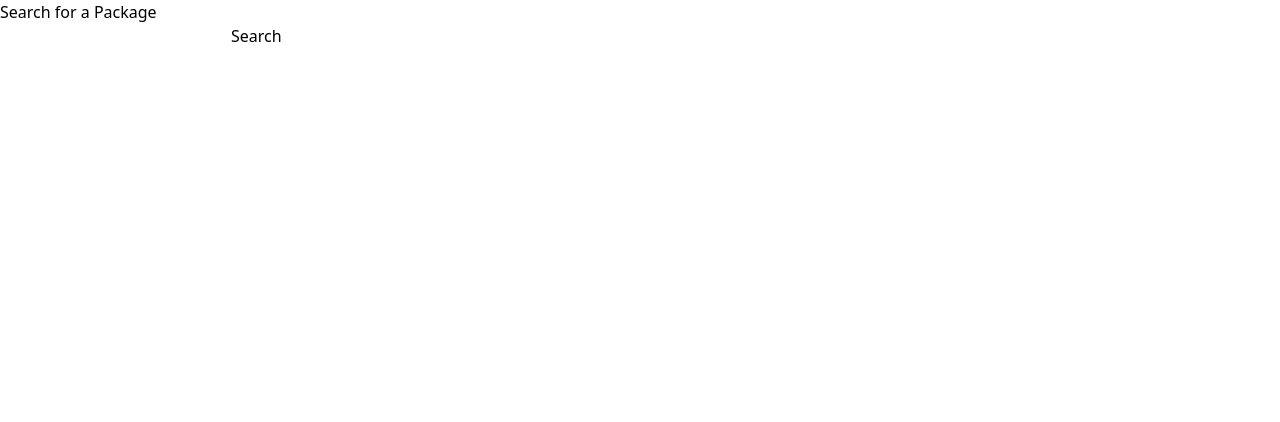
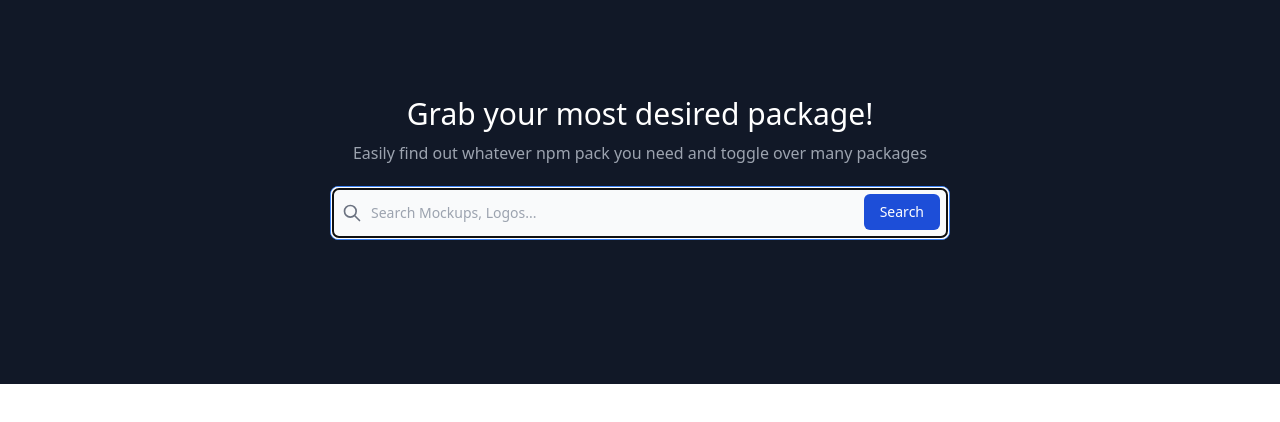
Before and after one commit to aliatayee/npm-packs, a React (Create React App) app: page / in a window 1280 px wide. Shown: the top 422 px of the page. Built offline with nearby package versions, Linux system fonts and the light colour scheme.

Commit message:
Updated layout designs

```diff
--- a/src/components/App.jsx
+++ b/src/components/App.jsx
@@ -1,12 +1,10 @@
 import { Provider } from "react-redux"
 import { store } from "../state"
-import React from 'react'
 import RepositoriesList from "./RepositoriesList";
 
 const App = () => {
     return ( <Provider store={store}>
     <div>
-        <h1>Search for a Package</h1>
         <RepositoriesList />
     </div>
     </Provider>
--- a/src/components/RepositoriesList.tsx
+++ b/src/components/RepositoriesList.tsx
@@ -1,28 +1,62 @@
 import React from 'react';
-import { useState } from 'react';
+import { useState, useRef, useEffect } from 'react';
 import { useActions } from '../hooks/useActions';
 import { useTypedSelector } from '../hooks/useTypedSelector';
 
 const RepositoriesList: React.FC = () => {
     const [term, setTerm] = useState('');
-    const { searchRepositories} = useActions();
-    const {data, error, loading} = useTypedSelector((state) => state.repositories)
-    console.log(data);
+    const { searchRepositories } = useActions();
+    const inputRef = useRef<HTMLInputElement | null>(null)
+    const { data, error, loading } = useTypedSelector((state) => state.repositories)
+    useEffect(() => {
+        if (inputRef.current) {
+            inputRef.current.focus()
+        }
+    }, [])
     const onSubmit = (event: React.FormEvent<HTMLFormElement>) => {
         event.preventDefault();
         searchRepositories(term);
     }
     return (
         <div>
-        <form action="" onSubmit={onSubmit}>
-            <input type="text" value={term} onChange={e => setTerm(e.target.value)} />
-            <button>Search</button>
+            <section className="text-gray-400 body-font bg-gray-900">
+                <div className="container px-5 py-24 mx-auto">
+                    <div className="flex flex-wrap w-full mb-20 flex-col items-center text-center">
+                        <h1 className="sm:text-3xl text-2xl font-medium title-font mb-2 text-white">Grab your most desired package!</h1>
+                        <p className="lg:w-1/2 w-full leading-relaxed text-opacity-80">Easily find out whatever npm pack you need and toggle over many packages</p>
+                        <form onSubmit={onSubmit} className="lg:w-1/2 mt-5">
+                            <label htmlFor="default-search" className="mb-2 text-sm font-medium text-gray-900 sr-only dark:text-gray-300">Search</label>
+                            <div className="relative">
+                                <div className="flex absolute inset-y-0 left-0 items-center pl-3 pointer-events-none">
+                                    <svg aria-hidden="true" className="w-5 h-5 text-gray-500 dark:text-gray-400" fill="none" stroke="currentColor" viewBox="0 0 24 24" xmlns="http://www.w3.org/2000/svg"><path stroke-linecap="round" stroke-linejoin="round" stroke-width="2" d="M21 21l-6-6m2-5a7 7 0 11-14 0 7 7 0 0114 0z"></path></svg>
+                                </div>
+                                <input type="search" ref={inputRef} value={term} onChange={e => setTerm(e.target.value)} id="default-search" className="block p-4 pl-10 w-full text-sm text-gray-900 bg-gray-50 rounded-lg border border-gray-300 focus:ring-blue-500 focus:border-blue-500 dark:bg-gray-700 dark:border-gray-600 dark:placeholder-gray-400 dark:text-white dark:focus:ring-blue-500 dark:focus:border-blue-500" placeholder="Search Mockups, Logos..." required />
+                                <button type="submit" className="text-white absolute right-2.5 bottom-2.5 bg-blue-700 hover:bg-blue-800 focus:ring-4 focus:outline-none focus:ring-blue-300 font-medium rounded-md text-sm px-4 py-2 dark:bg-blue-600 dark:hover:bg-blue-700 dark:focus:ring-blue-800">Search</button>
+                            </div>
                         </form>
+
                         {error && <h3>{error}</h3>}
                         {loading && <h3>Loading...</h3>}
-        <ul>
-        {!error && !loading && data.map((name)=> <li key={name}>{name}</li>)}
-        </ul>
+                    </div>
+                    <div className="flex flex-wrap -m-4">
+                        {!error && !loading && data.map((name) =>
+                            <div className="xl:w-1/3 md:w-1/2 p-4 shadow-inner shadow-md">
+                                <div className="border border-gray-700 border-opacity-75 p-6 rounded-lg">
+                                    <div className="w-10 h-10 inline-flex items-center justify-center rounded-full bg-gray-800 text-red-400 mb-4">
+                                        <svg fill="none" stroke="currentColor" stroke-linecap="round" stroke-linejoin="round" stroke-width="2" className="w-6 h-6" viewBox="0 0 24 24">
+                                            <path d="M22 12h-4l-3 9L9 3l-3 9H2"></path>
+                                        </svg>
+                                    </div>
+                                    <h2 className="text-lg text-white font-medium title-font mb-2">{name}</h2>
+                                    <p className="leading-relaxed text-base">Fingerstache flexitarian street art 8-bit waist co, subway tile poke farm.</p>
+                                </div>
+                            </div>
+                        )}
+                    </div>
+
+                </div>
+            </section>
+
         </div>
     )
 }
```
Lines whose indentation alone changed are shown as unchanged.
